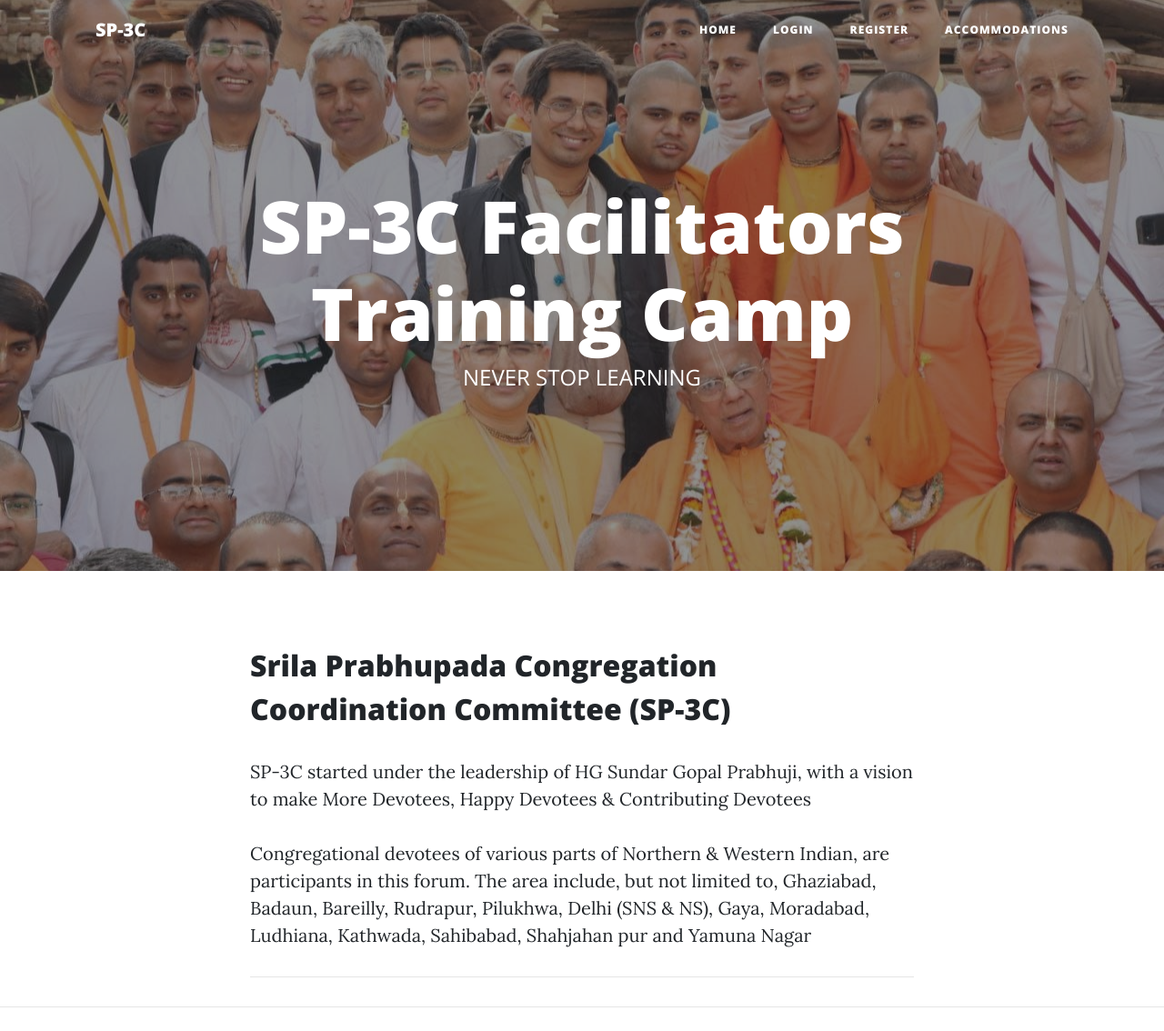
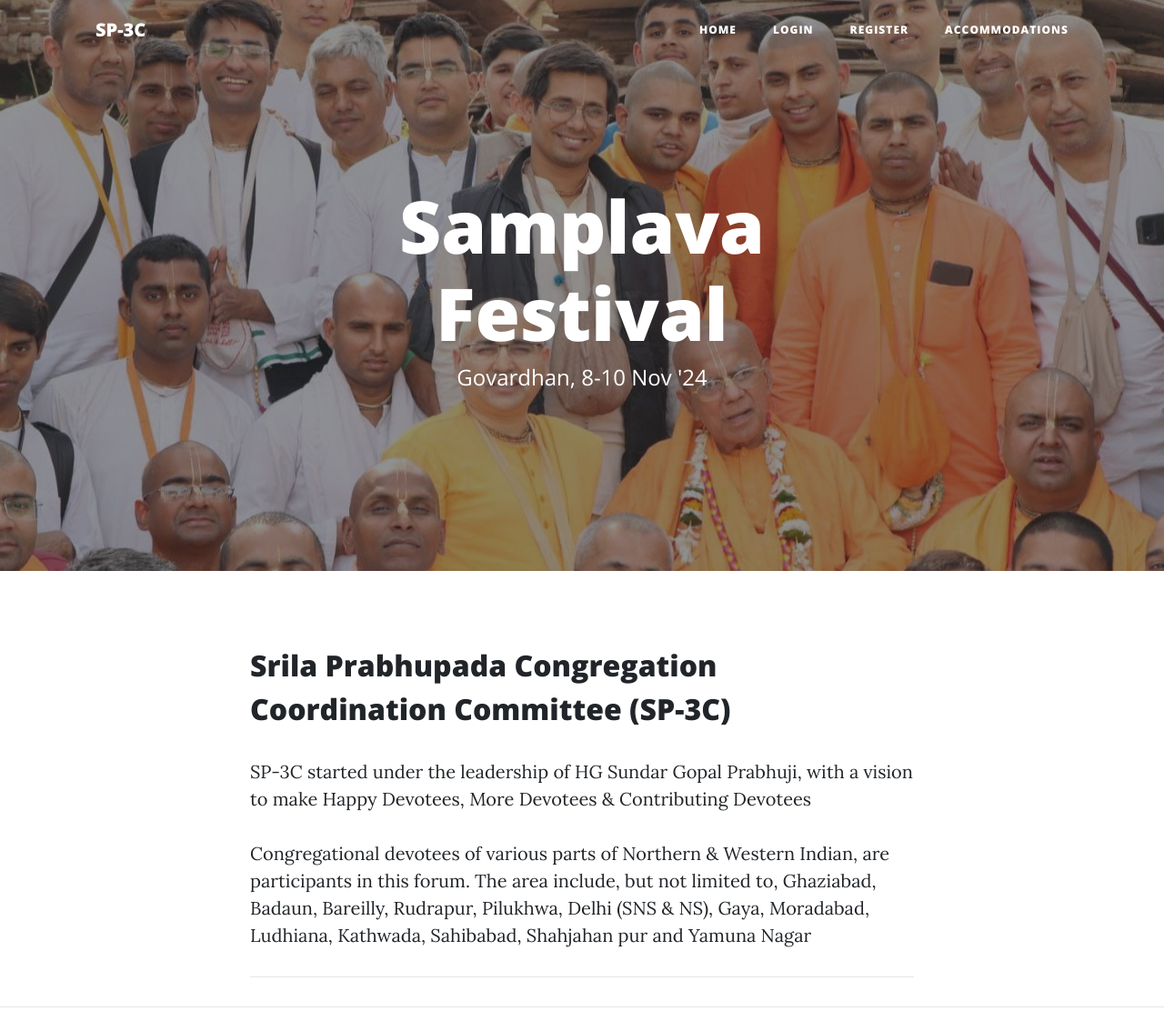
Before and after one commit to laveen01/sp-3c_yatra-1, a Flask app: page / in a window 1280 px wide. Shown: the top 1134 px of the page at 91% size. Run offline with Flask 2, Linux system fonts and the light colour scheme; some libraries are stand-ins or nearby versions.

Commit message:
Update index.html

```diff
--- a/templates/index.html
+++ b/templates/index.html
@@ -7,8 +7,8 @@
       <div class="row">
         <div class="col-lg-8 col-md-10 mx-auto">
           <div class="site-heading">
-            <h1>SP-3C Facilitators Training Camp</h1>
-            <span class="subheading">NEVER STOP LEARNING</span>
+            <h1>Samplava Festival</h1>
+            <span class="subheading">Govardhan, 8-10 Nov '24</span>
           </div>
         </div>
       </div>
@@ -29,7 +29,7 @@
         <!--            <h3 class="post-subtitle">-->
         <!--              <p>This is the subtitle</p>-->
         <!--            </h3>-->
-                    <p style="justify-content:center"> SP-3C started under the leadership of HG Sundar Gopal Prabhuji, with a vision to make More Devotees, Happy Devotees & Contributing Devotees</p>
+                    <p style="justify-content:center"> SP-3C started under the leadership of HG Sundar Gopal Prabhuji, with a vision to make Happy Devotees, More Devotees & Contributing Devotees</p>
                     <p>Congregational devotees of various parts of Northern & Western Indian, are participants in this forum. The area include, but not limited to, Ghaziabad, Badaun, Bareilly, Rudrapur, Pilukhwa, Delhi (SNS & NS), Gaya, Moradabad, Ludhiana, Kathwada, Sahibabad, Shahjahan pur and Yamuna Nagar</p>
                   </p>
 
```
